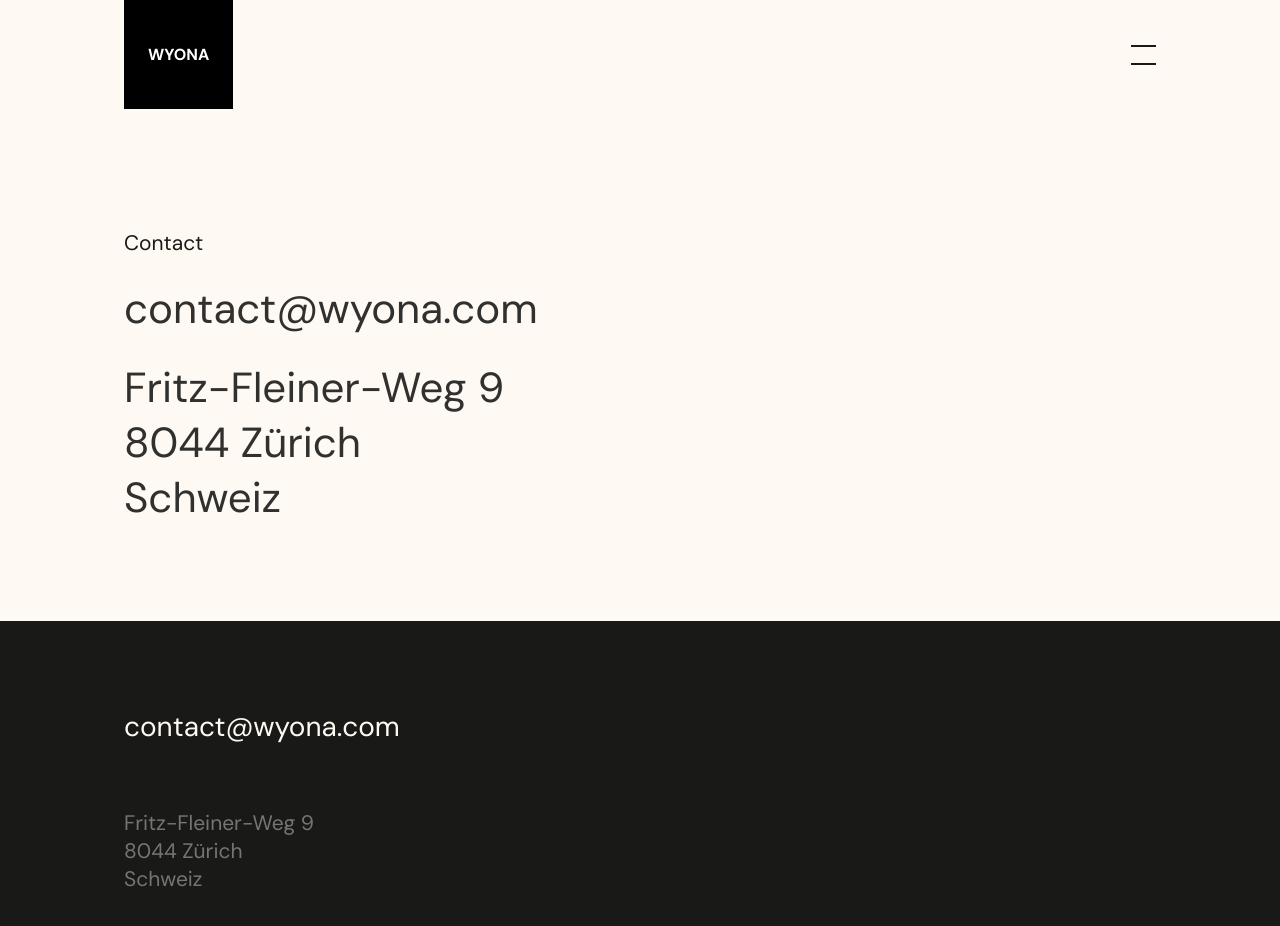
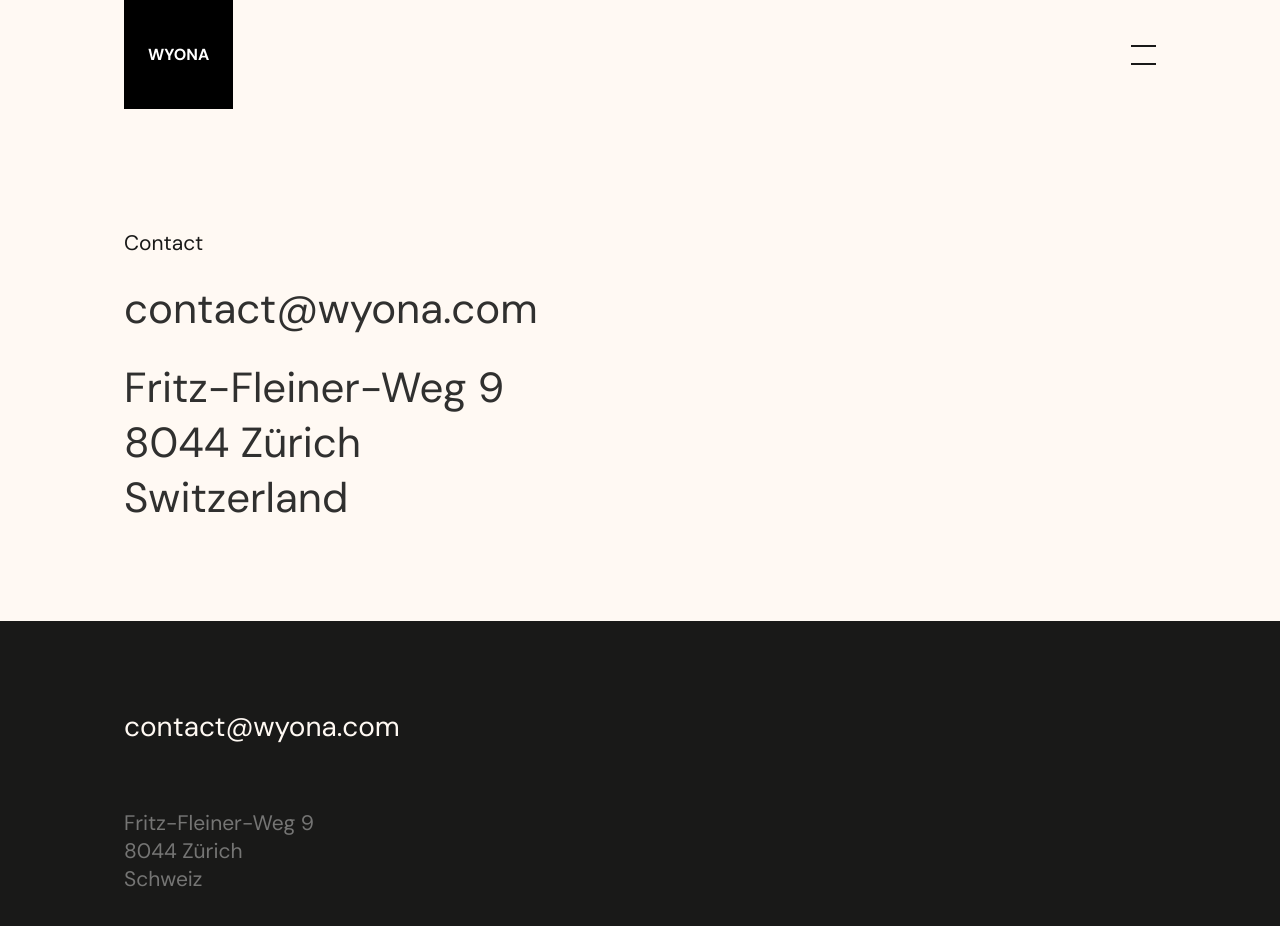
Before and after one commit to vanyabrucker/wyona-web, a Next.js app: page /contact in a window 1280 px wide. Shown: the top 926 px of the page. Built offline with nearby package versions, Linux system fonts and the light colour scheme.

Commit message:
Schweiz renamed to Switzerland

```diff
--- a/pages/contact.js
+++ b/pages/contact.js
@@ -24,7 +24,7 @@ export default function Contact() {
                         <a href="mailto:contact@wyona.com" className="color--grey-90 a--internal">
                             <h1 className="margin--top--spacing-06 color--grey-90">contact@wyona.com</h1>
                         </a>
-                        <h1 className="margin--top--spacing-06 color--grey-90">Fritz-Fleiner-Weg 9<br/>8044 Zürich<br/>Schweiz</h1>
+                        <h1 className="margin--top--spacing-06 color--grey-90">Fritz-Fleiner-Weg 9<br/>8044 Zürich<br/>Switzerland</h1>
                     </div>
                 </section>
             </main>
```
